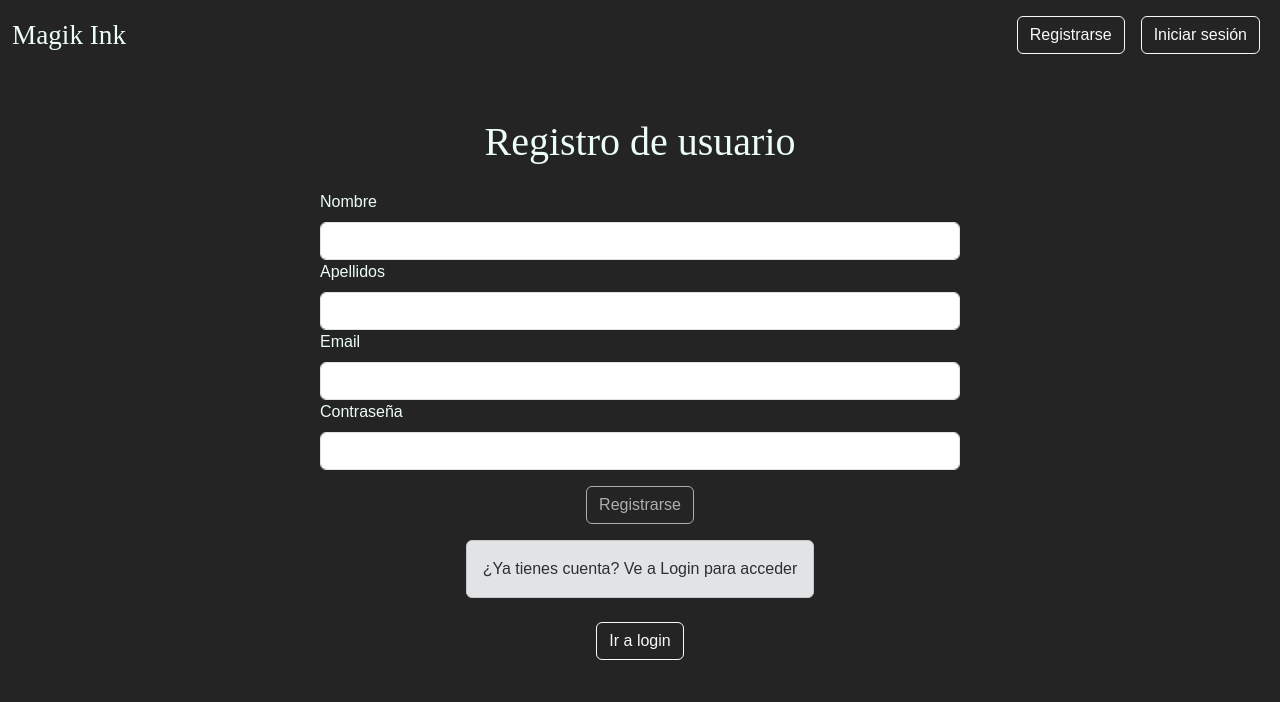
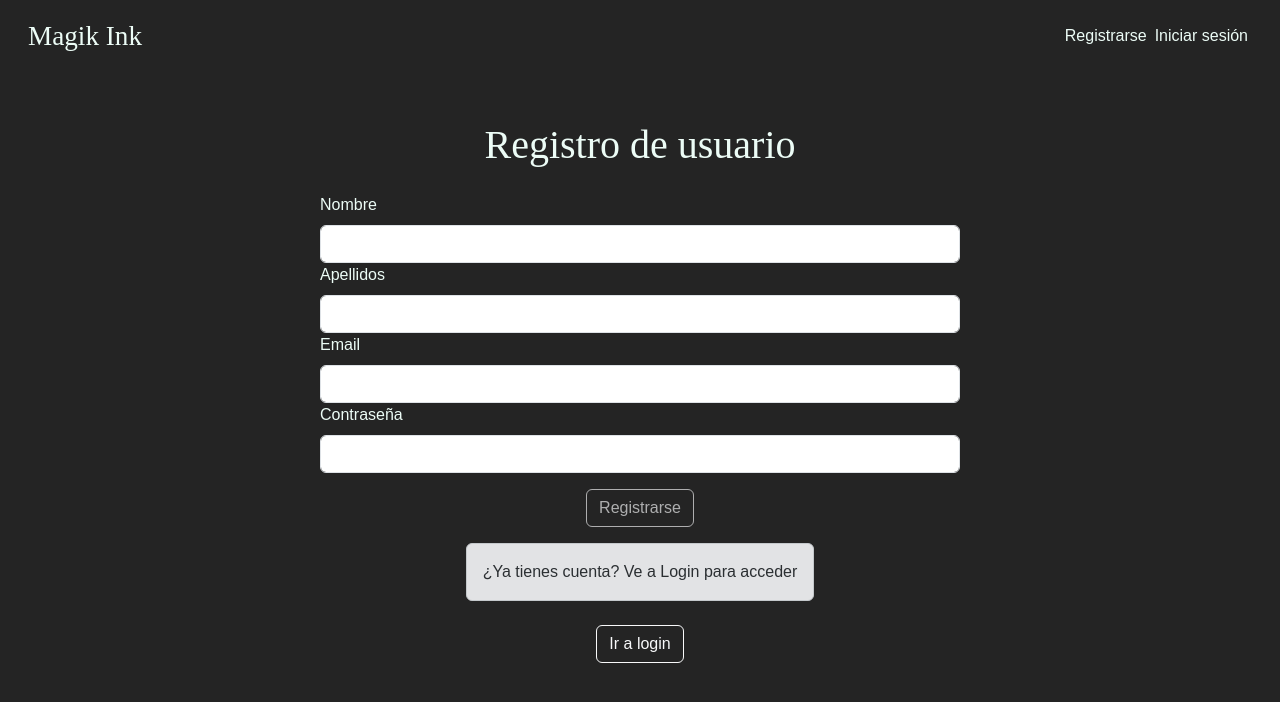
Before and after one commit to aipacheco/Tattoo-Studio, a React (Vite) app: page /register in a window 1280 px wide. Shown: the top 702 px of the page. Built offline with nearby package versions, Linux system fonts and the light colour scheme; a web font is replaced by a local one.

Commit message:
feat: last minute styles and errors fix

```diff
--- a/src/components/ButtonsNavbar/ButtonsNavbar.jsx
+++ b/src/components/ButtonsNavbar/ButtonsNavbar.jsx
@@ -1,10 +1,16 @@
-import LinkButton from "../LinkButton/LinkButton"
+import { Link } from "react-router-dom"
+
 const ButtonsNavbar = () => {
   return (
     <>
       <ul className="navbar-nav d-flex">
-        <LinkButton direction={"/register"} text={"Registrarse"} />
-        <LinkButton direction={"/login"} text={"Iniciar sesión"} />
+        {" "}
+        <li className="p-1">
+          <Link to="/register">Registrarse</Link>
+        </li>
+        <li className="p-1">
+          <Link to="/login">Iniciar sesión</Link>
+        </li>
       </ul>
     </>
   )
--- a/src/components/Navbar/NavbarCustom.css
+++ b/src/components/Navbar/NavbarCustom.css
@@ -6,3 +6,20 @@
   font-size: 1.7em;
   color: rgb(236, 252, 246);
 }
+.navbar-collapse {
+  display: flex;
+  justify-content: flex-end; /* Alinea los elementos hijos a la derecha */
+  color: rgb(236, 252, 246);
+}
+.collapsed {
+  color: rgb(236, 252, 246);
+}
+ .navbar-toggler {
+  background-color: rgb(236, 252, 246);
+  color: rgb(36, 36, 36);
+}
+
+/* .navbar-toggler:hover{
+  background-color:rgb(36, 36, 36);
+  color:rgb(236, 252, 246) !important;
+}  */
--- a/src/components/Navbar/NavbarCustom.jsx
+++ b/src/components/Navbar/NavbarCustom.jsx
@@ -18,12 +18,18 @@ export const NavbarCustom = () => {
   }, [token])
 
   return (
-    <nav className="navbar navbar-expand-lg">
+    <nav className="navbar navbar-expand-lg p-3">
   <div className="container-fluid">
     <Link to="/">
       <div className="brand">Magik Ink</div>
     </Link>
+    <button className="navbar-toggler btn-outline-light" type="button" data-bs-toggle="collapse" data-bs-target="#navbarNavDropdown" aria-controls="navbarNavDropdown" aria-expanded="false" aria-label="Toggle navigation">
+      <span className="navbar-toggler-icon tex-light"></span>
+    </button>
+
+    <div className="collapse navbar-collapse" id="navbarNavDropdown">
       {isLoggedIn ? <DropdownMenu /> : <ButtonsNavbar />}
+    </div>
   </div>
 </nav>
   )
--- a/src/pages/Login/Login.jsx
+++ b/src/pages/Login/Login.jsx
@@ -91,6 +91,10 @@ const Login = () => {
         message: `${error}`,
         className: "danger",
       })
+      setTimeout(() => {
+        setAlert(false)
+        navigate("/login")
+      }, 1200)
       console.log(error)
     }
     setLoading(false)
--- a/src/pages/Register/Register.jsx
+++ b/src/pages/Register/Register.jsx
@@ -76,6 +76,10 @@ const Register = () => {
         message: `${error}`,
         className: "danger",
       })
+      setTimeout(() => {
+        setAlert(false)
+        navigate("/register")
+      }, 1200)
       console.log(error)
     }
     setLoading(false)
```
Also changed, not shown: src/components/DropdownMenu/DropdownMenu.css (line endings or trailing spaces), src/pages/Appointment/Appointment.jsx (line endings or trailing spaces). Lines whose indentation alone changed are shown as unchanged.
